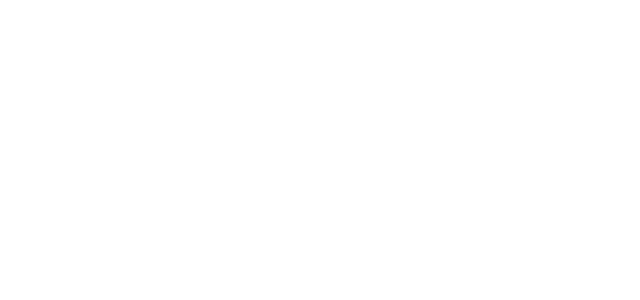
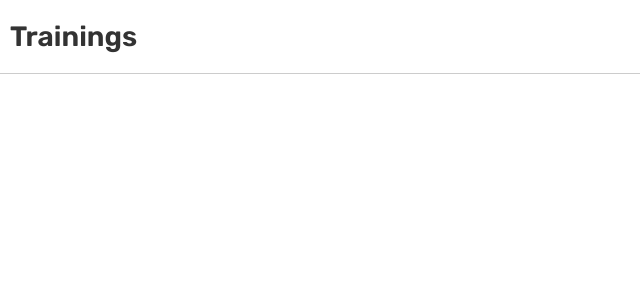
Before and after one commit to Alekseypavlov14/trainings, a React (Vite) app: page / in a window 1280 px wide. Shown: the top 300 px of the page, without its empty margins (0-640 px from the left). Built offline with nearby package versions, Linux system fonts and the light colour scheme.

Commit message:
created Header component

```diff
--- a/src/components/Header/Header.module.css
+++ b/src/components/Header/Header.module.css
@@ -1,3 +1,4 @@
 .Header {
-
+  border-bottom: 1px solid #ccc;
+  padding: 20px 10px;
 }
--- a/src/components/Header/Header.tsx
+++ b/src/components/Header/Header.tsx
@@ -1,3 +1,4 @@
+import { Title } from '@components/Title/Title'
 import { FC } from 'react'
 import styles from './Header.module.css'
 
@@ -6,7 +7,7 @@
 export const Header: FC<HeaderProps> = () => {
   return (
     <div className={styles.Header}>
-
+      <Title bold>Trainings</Title>
     </div>
   )
 }
--- a/src/components/Title/Title.module.css
+++ b/src/components/Title/Title.module.css
@@ -1,5 +1,6 @@
 .Title {
   font-size: 28px;
+  color: #333;
 }
 
 .Bold {
```
